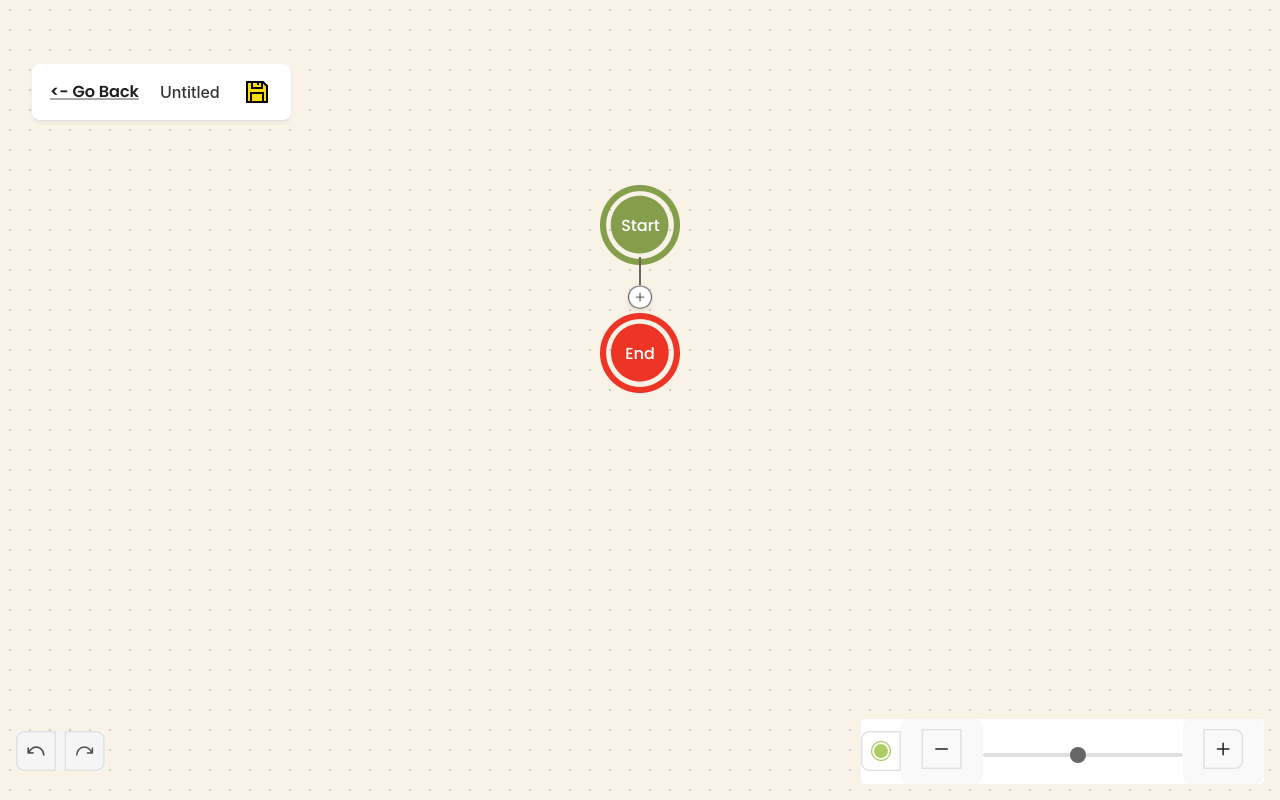
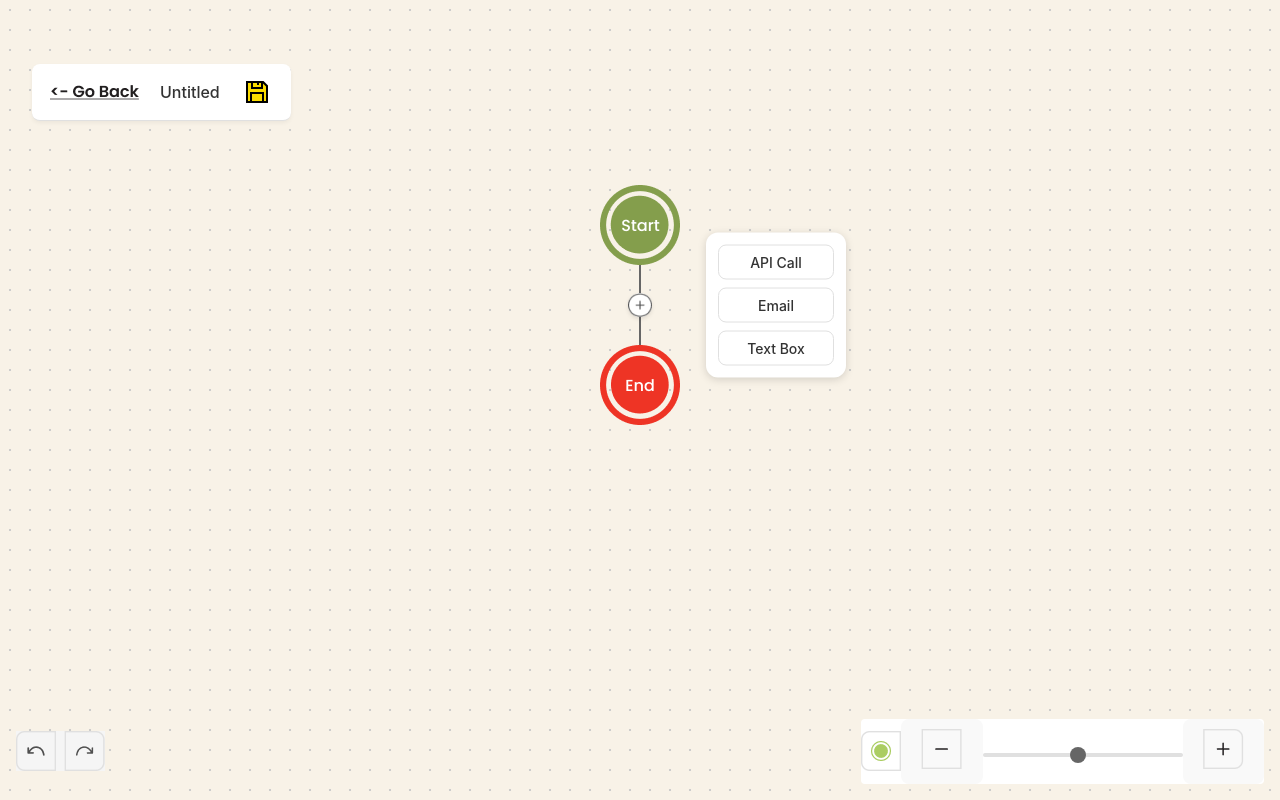
Before and after one commit to Abstract-ak/workflow-management, a React (Vite) app: page /createProcess in a window 1280 px wide. Both pictures are taken after a click on the element 640 px from the left and 297 px from the top of the page. Built offline with nearby package versions, Linux system fonts and the light colour scheme.

Commit message:
add nodetipbox created

```diff
--- /dev/null
+++ b/src/pages/workflow/AddNodeTooltip.module.css
@@ -0,0 +1,36 @@
+.tooltipBox {
+  position: absolute;
+  left: calc(100% + 54px);
+  top: 50%;
+  transform: translateY(-50%);
+  background: white;
+  border-radius: 12px;
+  box-shadow: 0 2px 8px rgba(0, 0, 0, 0.15);
+  z-index: 1000;
+  min-width: 140px;
+  padding: 12px;
+}
+
+.tooltipContent {
+  display: flex;
+  flex-direction: column;
+  gap: 8px;
+}
+
+.tooltipButton {
+  background: white;
+  border: 1px solid #e0e0e0;
+  border-radius: 8px;
+  padding: 8px 16px;
+  color: #333;
+  font-size: 14px;
+  cursor: pointer;
+  transition: all 0.2s ease;
+  width: 100%;
+  text-align: center;
+}
+
+.tooltipButton:hover {
+  background: #f5f5f5;
+  border-color: #ccc;
+}
--- /dev/null
+++ b/src/pages/workflow/AddNodeTooltip.tsx
@@ -0,0 +1,41 @@
+import React from "react";
+import styles from "./AddNodeTooltip.module.css";
+
+interface AddNodeTooltipProps {
+  isVisible: boolean;
+  onSelect: (type: "api" | "email" | "textbox") => void;
+}
+
+const AddNodeTooltip: React.FC<AddNodeTooltipProps> = ({
+  isVisible,
+  onSelect,
+}) => {
+  if (!isVisible) return null;
+
+  return (
+    <div className={styles.tooltipBox}>
+      <div className={styles.tooltipContent}>
+        <button
+          className={styles.tooltipButton}
+          onClick={() => onSelect("api")}
+        >
+          API Call
+        </button>
+        <button
+          className={styles.tooltipButton}
+          onClick={() => onSelect("email")}
+        >
+          Email
+        </button>
+        <button
+          className={styles.tooltipButton}
+          onClick={() => onSelect("textbox")}
+        >
+          Text Box
+        </button>
+      </div>
+    </div>
+  );
+};
+
+export default AddNodeTooltip;
--- a/src/pages/workflow/CreateProcess.module.css
+++ b/src/pages/workflow/CreateProcess.module.css
@@ -82,7 +82,7 @@
   display: flex;
   flex-direction: column;
   align-items: center;
-  gap: 3rem;
+  gap: 5rem;
 }
 
 .startNode,
@@ -101,17 +101,17 @@
 
 .connector {
   position: absolute;
-  top: 90%;
+  top: 100%;
   left: 50%;
   transform: translateX(-50%);
-  height: 40px;
+  height: 80px;
   width: 2px;
   background-color: #666;
 }
 
 .addNode {
   position: absolute;
-  bottom: -12px;
+  bottom: -28px;
   left: 50%;
   transform: translateX(-50%);
   width: 24px;
@@ -123,6 +123,7 @@
   justify-content: center;
   cursor: pointer;
   box-shadow: 0 2px 4px rgba(0, 0, 0, 0.1);
+  position: relative;
 }
 
 .addNode img {
--- a/src/pages/workflow/CreateProcess.tsx
+++ b/src/pages/workflow/CreateProcess.tsx
@@ -1,23 +1,34 @@
 import { useState } from "react";
 import styles from "./CreateProcess.module.css";
 import SaveModel from "./SaveModel";
+import AddNodeTooltip from "./AddNodeTooltip";
 import { useNavigate } from "react-router-dom";
 
 const CreateProcess = () => {
   const [zoom, setZoom] = useState(100);
   const [isSaveModelOpen, setIsSaveModelOpen] = useState(false);
   const [workflowTitle, setWorkflowTitle] = useState("Untitled");
-  let navigate = useNavigate();
+  const [isTooltipVisible, setIsTooltipVisible] = useState(false);
+  const navigate = useNavigate();
 
   const handleSave = () => {
     setIsSaveModelOpen(true);
   };
 
   const handleConfirmSave = (data: { name: string; description: string }) => {
-    // Handle save logic here
     console.log("Saving workflow...", data);
     setWorkflowTitle(data.name);
     setIsSaveModelOpen(false);
+  };
+
+  const toggleTooltip = () => {
+    setIsTooltipVisible(!isTooltipVisible);
+  };
+
+  const handleNodeSelect = (type: "api" | "email" | "textbox") => {
+    console.log("Selected node type:", type);
+    setIsTooltipVisible(false);
+    // Add your node creation logic here
   };
 
   return (
@@ -50,8 +61,12 @@ const CreateProcess = () => {
           <div className={styles.startNode}>
             <img src="startProcess.png" alt="start-node" />
             <div className={styles.connector}>
-              <div className={styles.addNode}>
+              <div className={styles.addNode} onClick={toggleTooltip}>
                 <img src="plus-sign.png" alt="add" />
+                <AddNodeTooltip
+                  isVisible={isTooltipVisible}
+                  onSelect={handleNodeSelect}
+                />
               </div>
             </div>
           </div>
```
